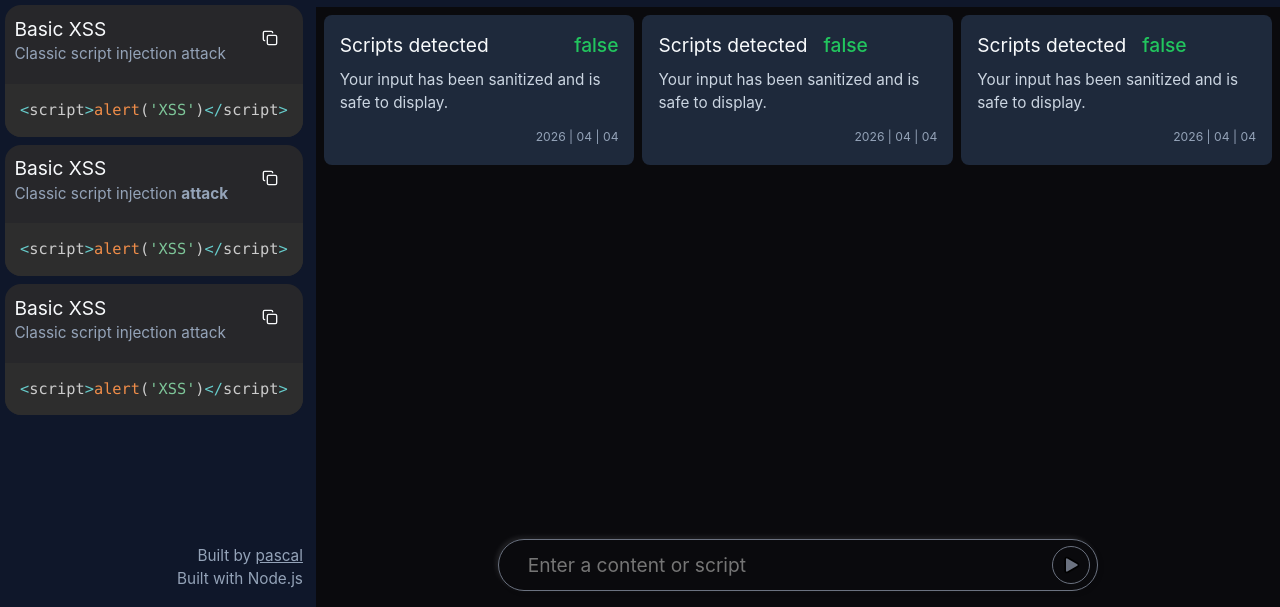
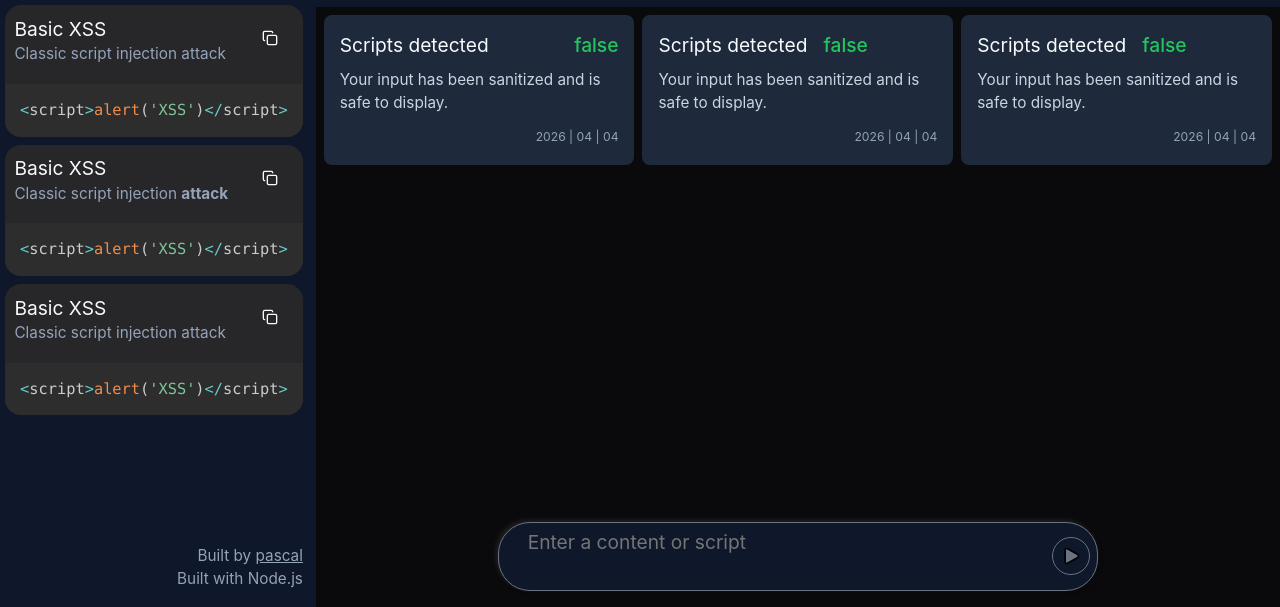
Before and after one commit to Ugochukwu111/XSS-SHIELD-NODE, a website: page public/index.html in a window 1280 px wide. Shown: the part 193-800 px from the top of the page. Drawn offline with nearby package versions, Linux system fonts and the light colour scheme.

Commit message:
html && style : change input tag to text area

```diff
--- a/public/index.css
+++ b/public/index.css
@@ -116,13 +116,29 @@ header{
   position: relative;
 }
 
-.input-container input{
-padding: .55em 1.5em;
+.input-container textarea{
+padding: .255em 1.5em;
 border-radius: 2rem;
 flex: 1;
 box-shadow:  2px 2px 5px rgba(0,0,0,0.1), -2px -2px 5px rgba(255,255,255,0.1);
 border: 1px solid var(--input-placeholder);
 transition: all 200ms ease;
+background-color: var(--bg-primary);
+color: var(--text-primary);
+
+  white-space: pre-wrap;   /* allows wrapping */
+  word-wrap: break-word;   /* breaks long words if needed */
+  overflow-x: hidden;      /* hides horizontal scroll */
+  resize: none;
+  scrollbar-width: none;
+
+}
+textarea::-webkit-scrollbar {
+  display: none; /* Chrome, Safari */
+}
+
+input::placeholder{
+  color: var(--text-secondary);
 }
 
 .input-container input:hover{
--- a/public/index.html
+++ b/public/index.html
@@ -176,12 +176,13 @@
 
           <div class="input-container bg-secondary flex items-center gap-2 justify-center">
             <div class="input-wrapper flex items-center justify-center ">
-            <input
+            <textarea
               type="text"
               placeholder="Enter a content or script"
               name="text"
-            />
-            <button title="execute" aria-label="enter">
+              id="text"
+            ></textarea>
+            <button title="execute" id="send-btn" aria-label="enter">
               <svg xmlns="http://www.w3.org/2000/svg" width="20" height="20" viewBox="0 0 24 24" fill="none" stroke="currentColor" stroke-width="2" stroke-linecap="round" stroke-linejoin="round" class="lucide lucide-play-icon lucide-play"><path d="M5 5a2 2 0 0 1 3.008-1.728l11.997 6.998a2 2 0 0 1 .003 3.458l-12 7A2 2 0 0 1 5 19z"/></svg>
             </button>
             </div>
@@ -192,5 +193,6 @@
     </div>
 
     <script src="sideBar.js"></script>
+    <script src="scripts.js" ></script>
   </body>
 </html>
```
